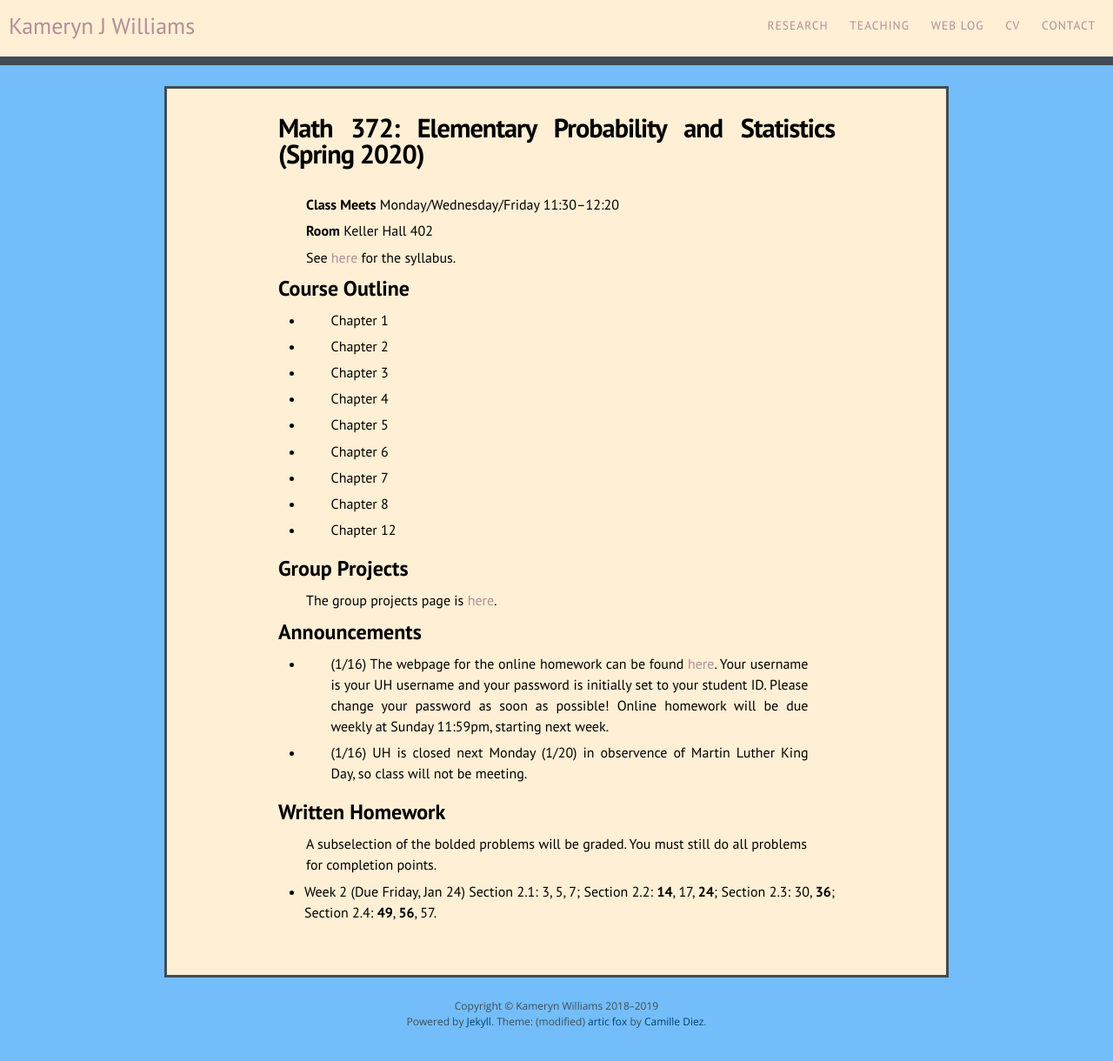
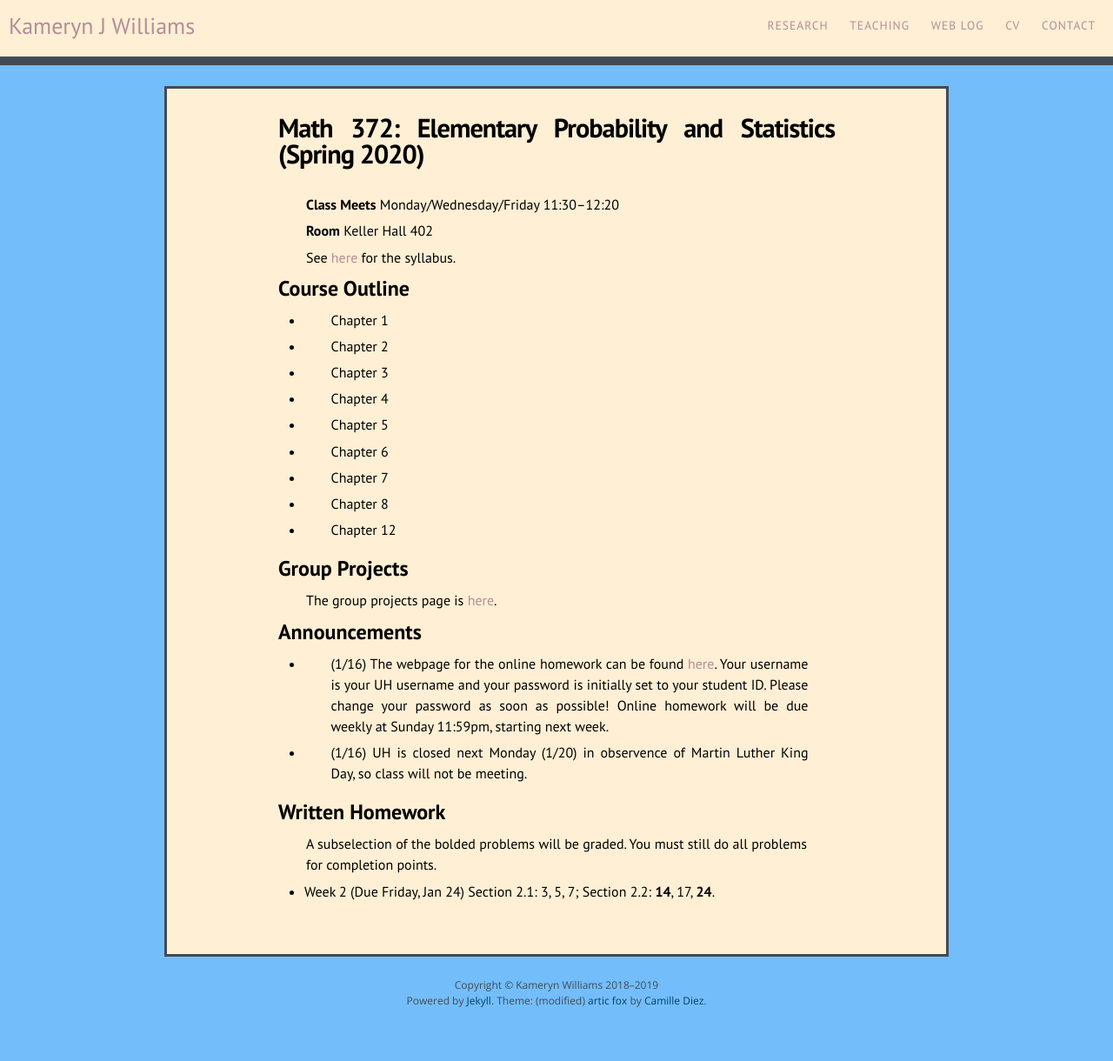
Before and after one commit to kamerynjw/kamerynjw.github.io, a Jekyll site: the page built from teaching/2020/math372.md, in a window 1280 px wide. Shown: the whole page at 87% size. Built offline with Jekyll 4.4.1, drawn with Linux system fonts in a browser that asks for light colours; nearby versions of some CDN libraries; after the commit the page ends 1196 px from its top, so only the background shows below that.

Commit message:
reduced 1st week of homework, since i forgot monday is a holiday

```diff
--- a/teaching/2020/math372.md
+++ b/teaching/2020/math372.md
@@ -49,4 +49,4 @@
 
 A subselection of the bolded problems will be graded. You must still do all problems for completion points.
 
-* Week 2 (Due Friday, Jan 24) Section 2.1: 3, 5, 7; Section 2.2: **14**, 17, **24**; Section 2.3: 30, **36**; Section 2.4: **49**, **56**, 57.
+* Week 2 (Due Friday, Jan 24) Section 2.1: 3, 5, 7; Section 2.2: **14**, 17, **24**. <!--Section 2.3: 30, **36**; Section 2.4: **49**, **56**, 57.-->
```
